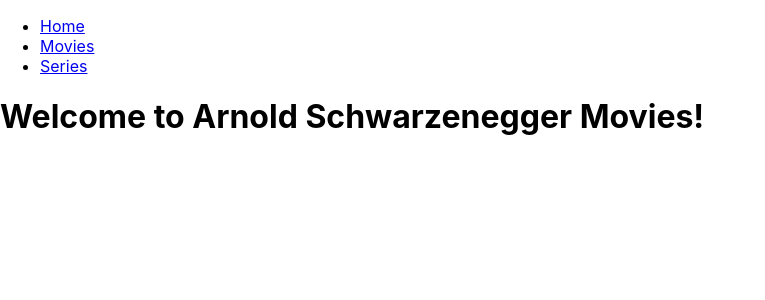
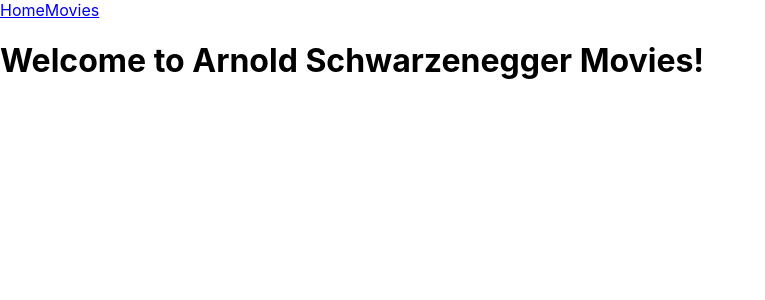
Before and after one commit to Kimichka/phase-2-react-project-frontend-github, a React (Create React App) app: page / in a window 1280 px wide. Shown: the top 300 px of the page, without its empty margins (0-765 px from the left). Built offline with nearby package versions, Linux system fonts and the light colour scheme.

Commit message:
Updates Files

```diff
--- a/src/components/Header.js
+++ b/src/components/Header.js
@@ -4,11 +4,9 @@
 const Header = () => {
   return (
     <nav>
-      <ul>
-        <li><Link to="/">Home</Link></li>
-        <li><Link to="/movies">Movies</Link></li>
-        <li><Link to="/series">Series</Link></li>
-      </ul>
+      <Link to="/">Home</Link>
+      <Link to="/movies">Movies</Link>
+
     </nav>
   );
 }
--- a/src/components/MovieList.js
+++ b/src/components/MovieList.js
@@ -10,13 +10,18 @@
       .then(data => setMovies(data));
   }, []);
 
+  if (movies.length === 0) return <div>Loading...</div>;
+
   return (
     <div>
+      <h1>Movie List</h1>
       {movies.map(movie => (
         <div key={movie.id}>
-          <h2><Link to={`/movies/${movie.id}`}>{movie.title}</Link></h2>
+          <h2>{movie.title}</h2>
           <p>Genre: {movie.genre}</p>
+          <p>Series: {movie.series}</p>
           <p>Rating: {movie.rating}</p>
+          <Link to={`/movies/${movie.id}`}>More Details</Link>
         </div>
       ))}
     </div>
```
